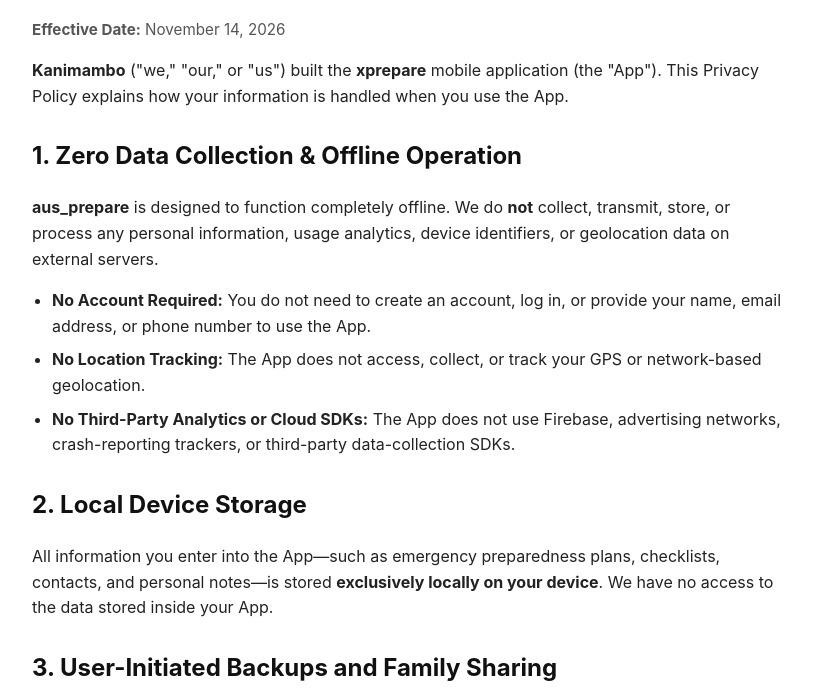
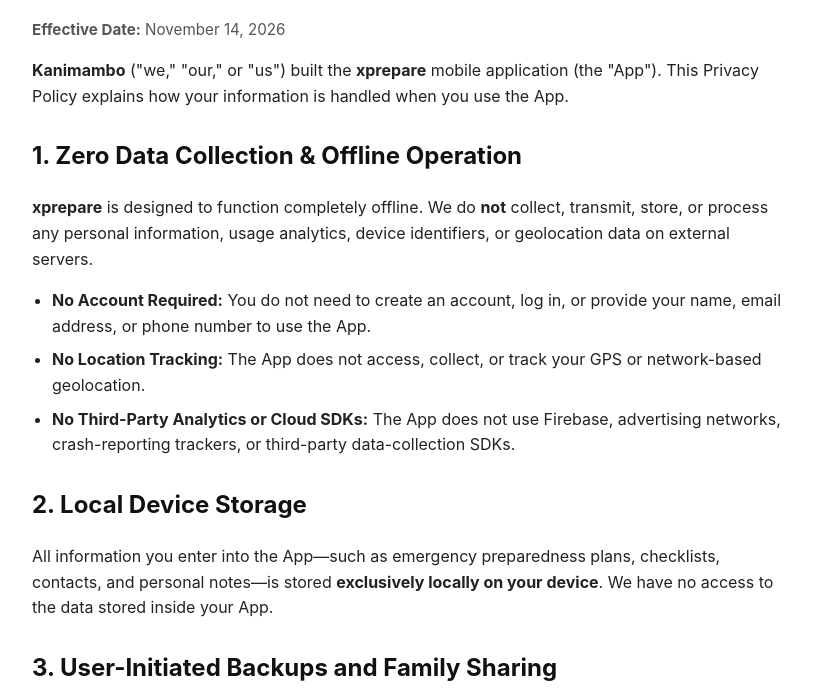
Before and after one commit to josefinomilfontes-dotcom/xprepare-Policy, a plain HTML site: page index.html in a window 1280 px wide. Shown: the part 107-800 px from the top of the page, without its empty margins (228-1051 px from the left). Drawn offline with Linux system fonts and the light colour scheme.

Commit message:
Update app name from 'aus_prepare' to 'xprepare'

```diff
--- a/index.html
+++ b/index.html
@@ -26,7 +26,7 @@
   <p><strong>Kanimambo</strong> ("we," "our," or "us") built the <strong>xprepare</strong> mobile application (the "App"). This Privacy Policy explains how your information is handled when you use the App.</p>
 
   <h2>1. Zero Data Collection &amp; Offline Operation</h2>
-  <p><strong>aus_prepare</strong> is designed to function completely offline. We do <strong>not</strong> collect, transmit, store, or process any personal information, usage analytics, device identifiers, or geolocation data on external servers.</p>
+  <p><strong>xprepare</strong> is designed to function completely offline. We do <strong>not</strong> collect, transmit, store, or process any personal information, usage analytics, device identifiers, or geolocation data on external servers.</p>
   <ul>
     <li><strong>No Account Required:</strong> You do not need to create an account, log in, or provide your name, email address, or phone number to use the App.</li>
     <li><strong>No Location Tracking:</strong> The App does not access, collect, or track your GPS or network-based geolocation.</li>
```
